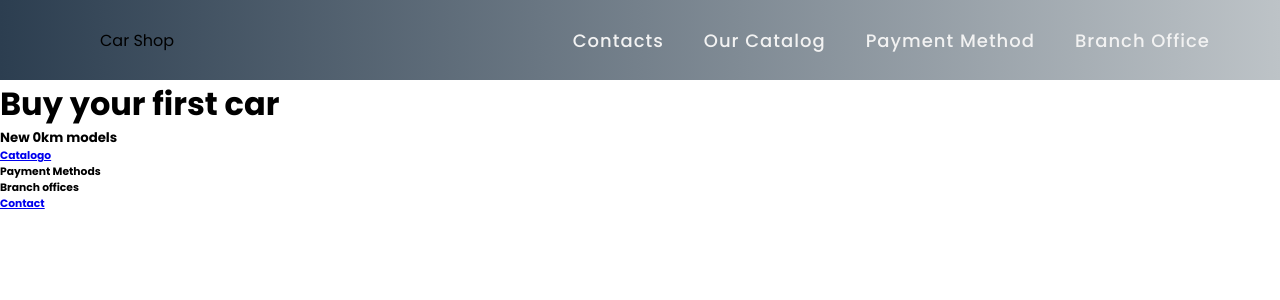
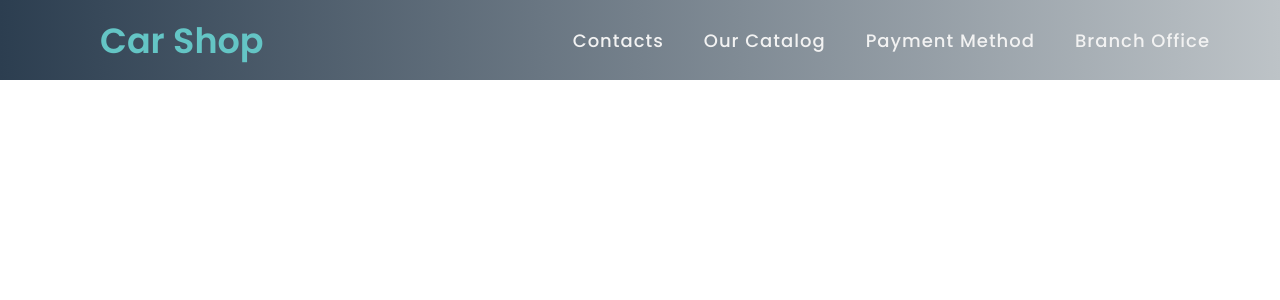
Before and after one commit to Saubers/Proyecto-Final, a React (Create React App) app in the folder client/: page /home in a window 1280 px wide. Shown: the top 300 px of the page. Built offline with nearby package versions, Linux system fonts and the light colour scheme.

Commit message:
nav full facha

```diff
--- a/client/src/components/Home/Home.jsx
+++ b/client/src/components/Home/Home.jsx
@@ -9,18 +9,7 @@ export default function Home(){
 return(
 <div className = {styleHome.container}>
     <NavBar/>
-    <h1>Buy your first car</h1>
-    <div>
-        <h5>New 0km models</h5>
-        {/*imagenes de autos 0km*/}
-        <Link to = '/home/catalogo'><h6>Catalogo</h6></Link>
-        <h6>Payment Methods</h6>
-        {/*imagenes de visa mastercard y tatata*/}
-        <h6>Branch offices</h6>
-        {/*imagenes Maps*/}
-        <Link to = '/contact'><h6>Contact</h6></Link>
+</div>
 
-    </div>
-</div>
 )
 }
--- a/client/src/components/LandingPage/LangingPage.module.css
+++ b/client/src/components/LandingPage/LangingPage.module.css
@@ -32,7 +32,7 @@ justify-content: center;
     border-color: #318aac;
     transition: all 1s ease;
     position: relative;
-    left: 469px;
+    left: 475px;
   }
   .button:hover {
     background: #318aac;
--- a/client/src/components/NavBar/NavBar.jsx
+++ b/client/src/components/NavBar/NavBar.jsx
@@ -6,7 +6,7 @@ const NavBar = () => {
     return (
         <div className={styleNav.container}>
         <nav>
-         <div class="logo">
+         <div className={styleNav.logo}>
             Car Shop
          </div>
          <input type="checkbox" id="click"/>
@@ -15,7 +15,7 @@ const NavBar = () => {
          </label>
          <ul>
             <li><a href="# ">Contacts</a></li>
-            <li><a href="# ">Our Catalog</a></li>
+            <li><a href="/home/catalogo ">Our Catalog</a></li>
             <li><a href="# ">Payment Method</a></li>
             <li><a href="# ">Branch Office</a></li>
          </ul>
--- a/client/src/components/NavBar/NavBar.module.css
+++ b/client/src/components/NavBar/NavBar.module.css
@@ -8,7 +8,7 @@
 
 nav .logo{
     font-family: 'Poppins', sans-serif;
-    color: #fff;
+    color: rgb(100, 197, 197);
     font-size: 35px;
     font-weight: 600;
   }
```
